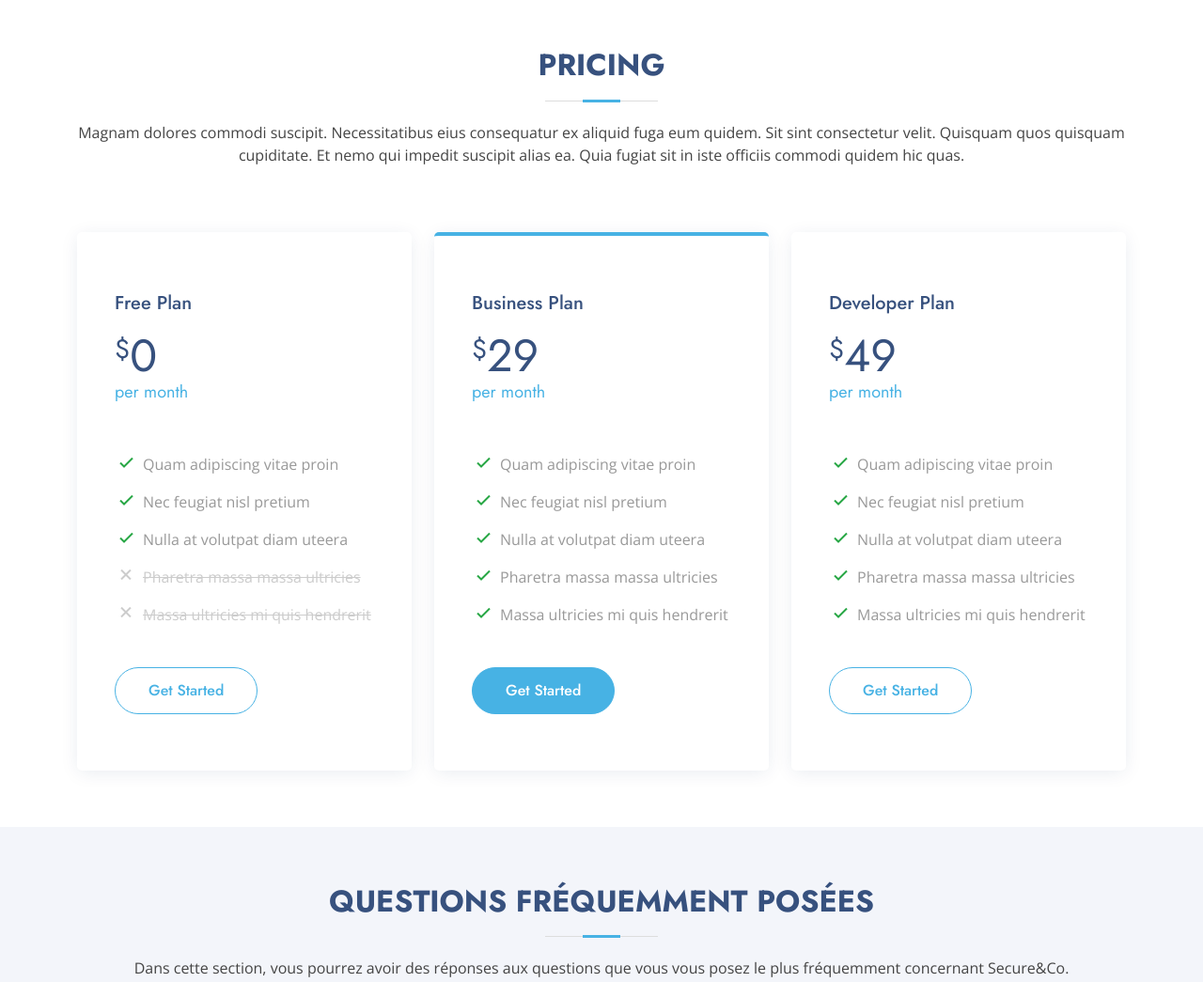
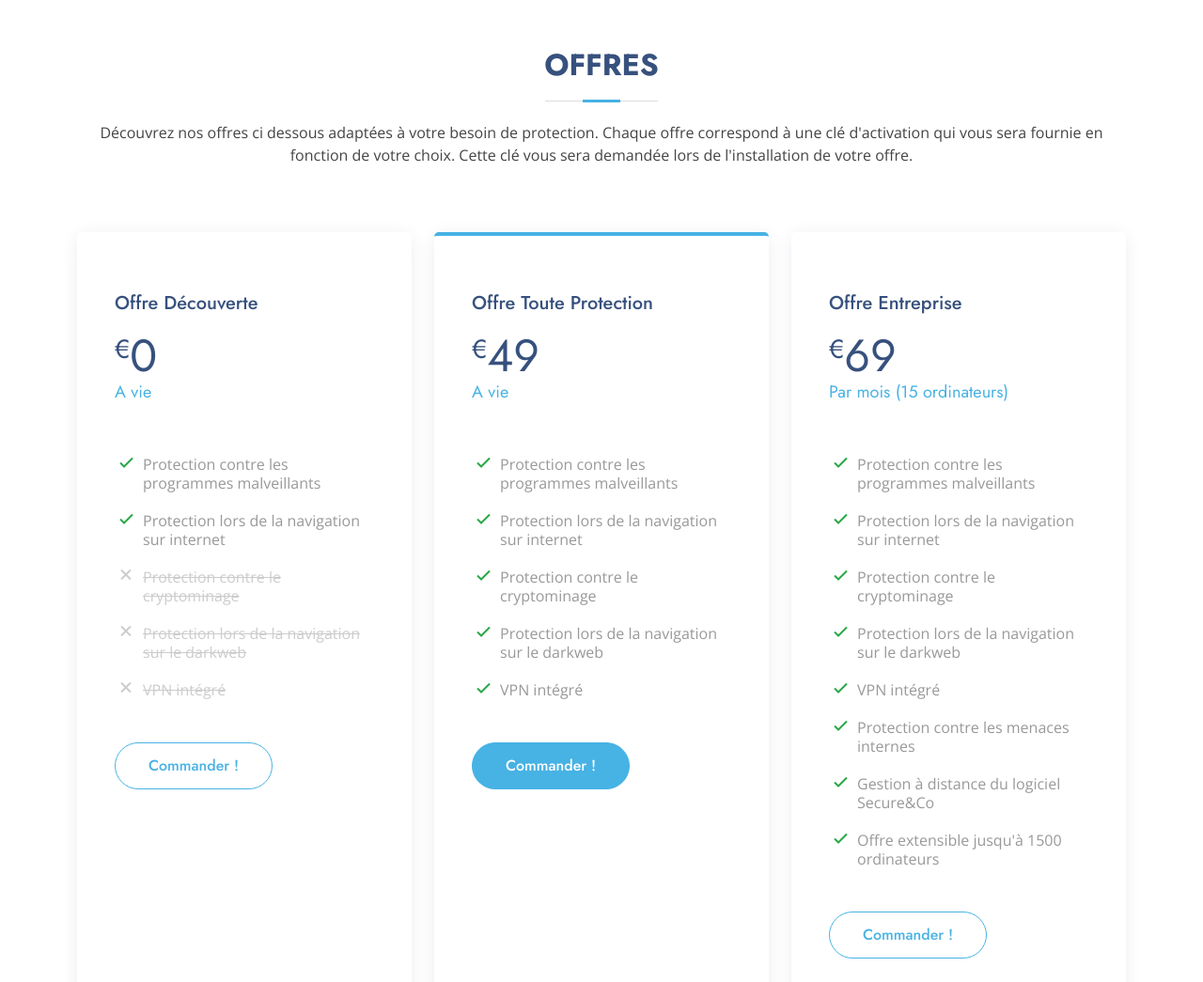
Before and after one commit to lucas2301/Tabbone_Loscot_site_Cordova, a website: page Secure&Co/www/index.html in a window 1280 px wide. Shown: the part 5280-6325 px from the top of the page at 94% size. Drawn offline with nearby package versions, Linux system fonts and the light colour scheme; files whose address does not match are found by name.

Commit message:
Modifications de la catégorie pricing -> offres

```diff
--- a/Secure&Co/www/index.html
+++ b/Secure&Co/www/index.html
@@ -486,54 +486,57 @@
       <div class="container" data-aos="fade-up">
 
         <div class="section-title">
-          <h2>Pricing</h2>
-          <p>Magnam dolores commodi suscipit. Necessitatibus eius consequatur ex aliquid fuga eum quidem. Sit sint consectetur velit. Quisquam quos quisquam cupiditate. Et nemo qui impedit suscipit alias ea. Quia fugiat sit in iste officiis commodi quidem hic quas.</p>
+          <h2>Offres</h2>
+          <p>Découvrez nos offres ci dessous adaptées à votre besoin de protection. Chaque offre correspond à une clé d'activation qui vous sera fournie en fonction de votre choix. Cette clé vous sera demandée lors de l'installation de votre offre.</p>
         </div>
 
         <div class="row">
 
           <div class="col-lg-4" data-aos="fade-up" data-aos-delay="100">
             <div class="box">
-              <h3>Free Plan</h3>
-              <h4><sup>$</sup>0<span>per month</span></h4>
+              <h3>Offre Découverte</h3>
+              <h4><sup>€</sup>0<span>A vie</span></h4>
               <ul>
-                <li><i class="bx bx-check"></i> Quam adipiscing vitae proin</li>
-                <li><i class="bx bx-check"></i> Nec feugiat nisl pretium</li>
-                <li><i class="bx bx-check"></i> Nulla at volutpat diam uteera</li>
-                <li class="na"><i class="bx bx-x"></i> <span>Pharetra massa massa ultricies</span></li>
-                <li class="na"><i class="bx bx-x"></i> <span>Massa ultricies mi quis hendrerit</span></li>
+                <li><i class="bx bx-check"></i> Protection contre les programmes malveillants</li>
+                <li><i class="bx bx-check"></i> Protection lors de la navigation sur internet</li>
+                <li class="na"><i class="bx bx-x"></i> <span>Protection contre le cryptominage</span></li>
+                <li class="na"><i class="bx bx-x"></i> <span>Protection lors de la navigation sur le darkweb</span></li>
+                <li class="na"><i class="bx bx-x"></i> <span>VPN intégré</span></li>
               </ul>
-              <a href="#" class="buy-btn">Get Started</a>
+              <a href="#" class="buy-btn">Commander !</a>
             </div>
           </div>
 
           <div class="col-lg-4 mt-4 mt-lg-0" data-aos="fade-up" data-aos-delay="200">
             <div class="box featured">
-              <h3>Business Plan</h3>
-              <h4><sup>$</sup>29<span>per month</span></h4>
+              <h3>Offre Toute Protection</h3>
+              <h4><sup>€</sup>49<span>A vie</span></h4>
               <ul>
-                <li><i class="bx bx-check"></i> Quam adipiscing vitae proin</li>
-                <li><i class="bx bx-check"></i> Nec feugiat nisl pretium</li>
-                <li><i class="bx bx-check"></i> Nulla at volutpat diam uteera</li>
-                <li><i class="bx bx-check"></i> Pharetra massa massa ultricies</li>
-                <li><i class="bx bx-check"></i> Massa ultricies mi quis hendrerit</li>
+                <li><i class="bx bx-check"></i> Protection contre les programmes malveillants</li>
+                <li><i class="bx bx-check"></i> Protection lors de la navigation sur internet</li>
+                <li><i class="bx bx-check"></i> Protection contre le cryptominage</li>
+                <li><i class="bx bx-check"></i> Protection lors de la navigation sur le darkweb</li>
+                <li><i class="bx bx-check"></i> VPN intégré</li>
               </ul>
-              <a href="#" class="buy-btn">Get Started</a>
+              <a href="#" class="buy-btn">Commander !</a>
             </div>
           </div>
 
           <div class="col-lg-4 mt-4 mt-lg-0" data-aos="fade-up" data-aos-delay="300">
             <div class="box">
-              <h3>Developer Plan</h3>
-              <h4><sup>$</sup>49<span>per month</span></h4>
+              <h3>Offre Entreprise</h3>
+              <h4><sup>€</sup>69<span>Par mois (15 ordinateurs)</span></h4>
               <ul>
-                <li><i class="bx bx-check"></i> Quam adipiscing vitae proin</li>
-                <li><i class="bx bx-check"></i> Nec feugiat nisl pretium</li>
-                <li><i class="bx bx-check"></i> Nulla at volutpat diam uteera</li>
-                <li><i class="bx bx-check"></i> Pharetra massa massa ultricies</li>
-                <li><i class="bx bx-check"></i> Massa ultricies mi quis hendrerit</li>
+                <li><i class="bx bx-check"></i> Protection contre les programmes malveillants</li>
+                <li><i class="bx bx-check"></i> Protection lors de la navigation sur internet</li>
+                <li><i class="bx bx-check"></i> Protection contre le cryptominage</li>
+                <li><i class="bx bx-check"></i> Protection lors de la navigation sur le darkweb</li>
+                <li><i class="bx bx-check"></i> VPN intégré</li>
+                <li><i class="bx bx-check"></i> Protection contre les menaces internes</li>
+                <li><i class="bx bx-check"></i> Gestion à distance du logiciel Secure&Co</li>
+                <li><i class="bx bx-check"></i> Offre extensible jusqu'à 1500 ordinateurs</li>
               </ul>
-              <a href="#" class="buy-btn">Get Started</a>
+              <a href="#" class="buy-btn">Commander !</a>
             </div>
           </div>
 
```
